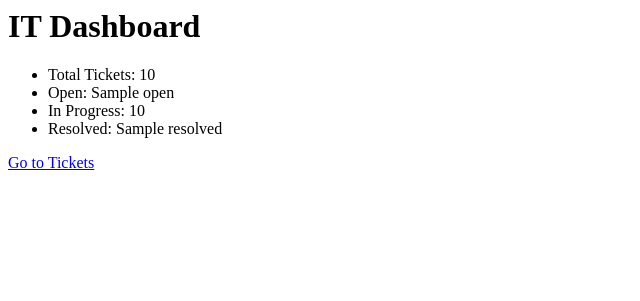
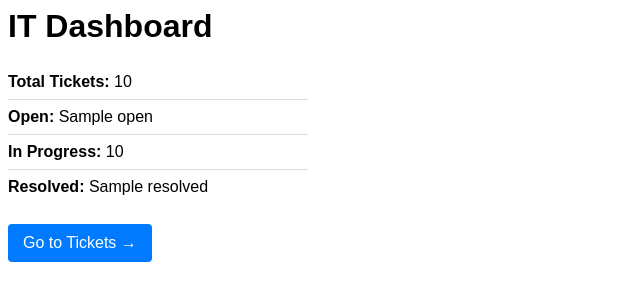
Before and after one commit to rhinnant/Dashboard_base, a Django app: template dashboardpage/templates/dashboardpage/home.html in a window 1280 px wide. Shown: the top 301 px of the page, without its empty margins (0-640 px from the left). Run offline with Django 5.2, Linux system fonts and the light colour scheme; the template is opened without the code that fills it: most values are stand-ins (such as "Sample title", 1, 10 or a date in 2020).

Commit message:
Initial commit: add dashboard project with templates and views

```diff
--- a/dashboardpage/templates/dashboardpage/home.html
+++ b/dashboardpage/templates/dashboardpage/home.html
@@ -1,10 +1,27 @@
-<h1>IT Dashboard</h1>
+<h1 style="font-family: Arial, sans-serif; margin-bottom: 20px;">
+    IT Dashboard
+</h1>
 
-<ul>
-    <li>Total Tickets: {{ total }}</li>
-    <li>Open: {{ open }}</li>
-    <li>In Progress: {{ progress }}</li>
-    <li>Resolved: {{ resolved }}</li>
-</ul>
+<div style="font-family: Arial, sans-serif; max-width: 300px;">
+    <ul style="list-style: none; padding: 0; margin: 0;">
+        <li style="padding: 8px 0; border-bottom: 1px solid #ddd;">
+            <strong>Total Tickets:</strong> {{ total }}
+        </li>
+        <li style="padding: 8px 0; border-bottom: 1px solid #ddd;">
+            <strong>Open:</strong> {{ open }}
+        </li>
+        <li style="padding: 8px 0; border-bottom: 1px solid #ddd;">
+            <strong>In Progress:</strong> {{ progress }}
+        </li>
+        <li style="padding: 8px 0;">
+            <strong>Resolved:</strong> {{ resolved }}
+        </li>
+    </ul>
 
-<a href="/tickets/">Go to Tickets</a>
+    <a href="/tickets/"
+       style="display: inline-block; margin-top: 20px; padding: 10px 15px;
+              background: #007bff; color: #fff; text-decoration: none;
+              border-radius: 4px;">
+        Go to Tickets →
+    </a>
+</div>
```
